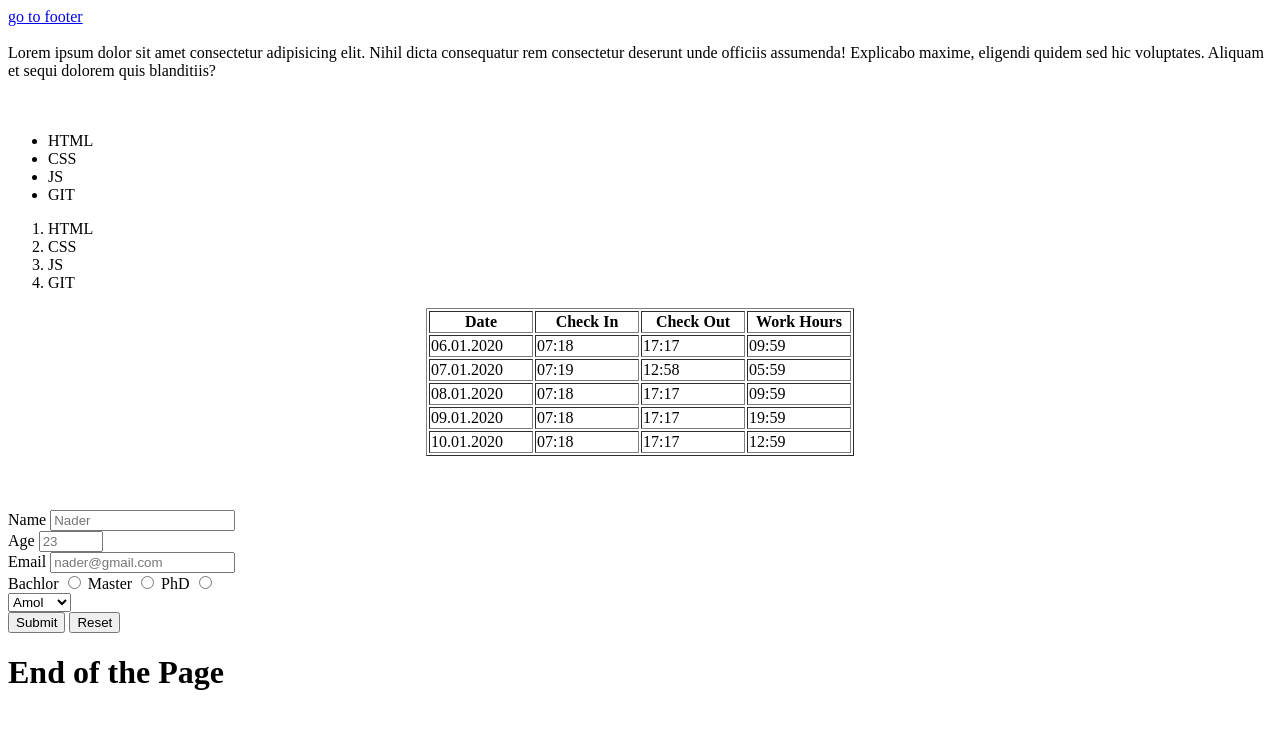
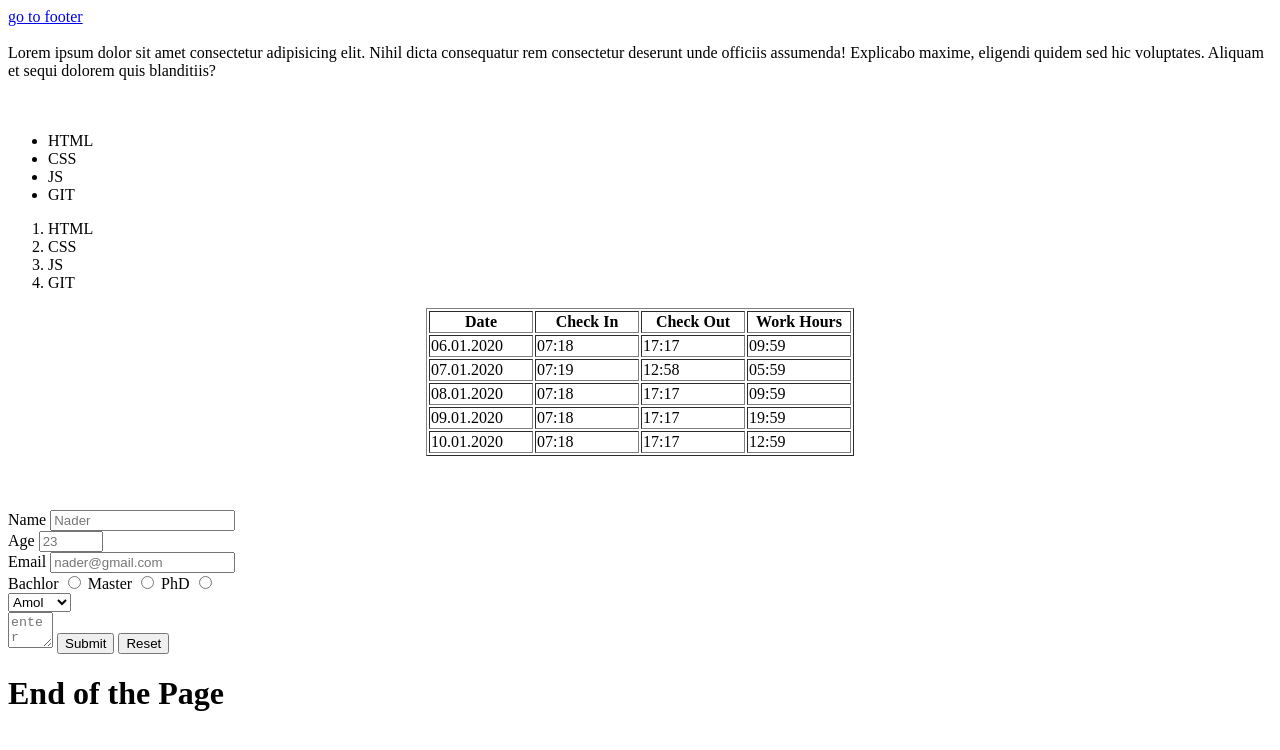
Before and after one commit to nader14y/fullstackb-html2, a plain HTML site: page index.html in a window 1280 px wide. Drawn offline with Linux system fonts and the light colour scheme.

Commit message:
textarea added

```diff
--- a/index.html
+++ b/index.html
@@ -98,7 +98,7 @@
             <option value="yazd">Yazd</option>
         </select>
         <br>
-
+        <textarea row="3" cols="3" placeholder="enter desc"></textarea>
         <input type="submit">
         <input type="reset">
 
```
